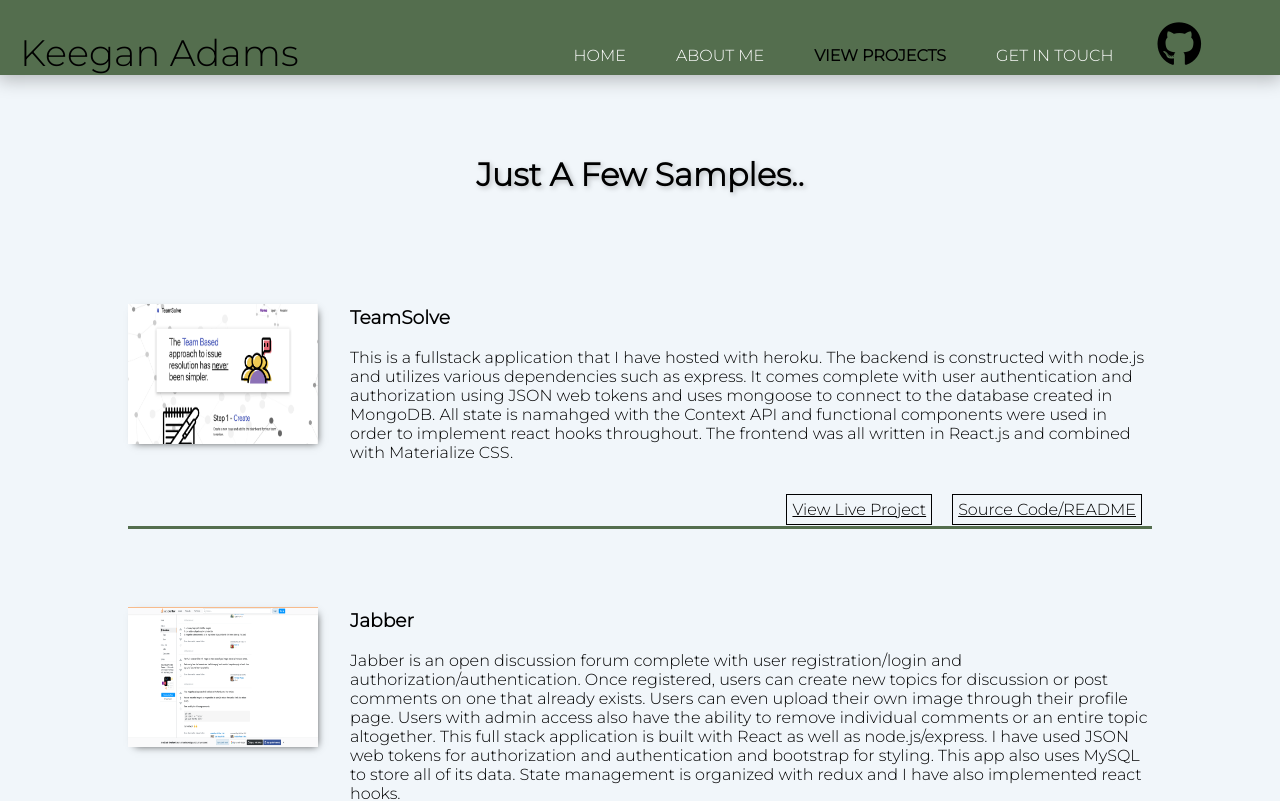
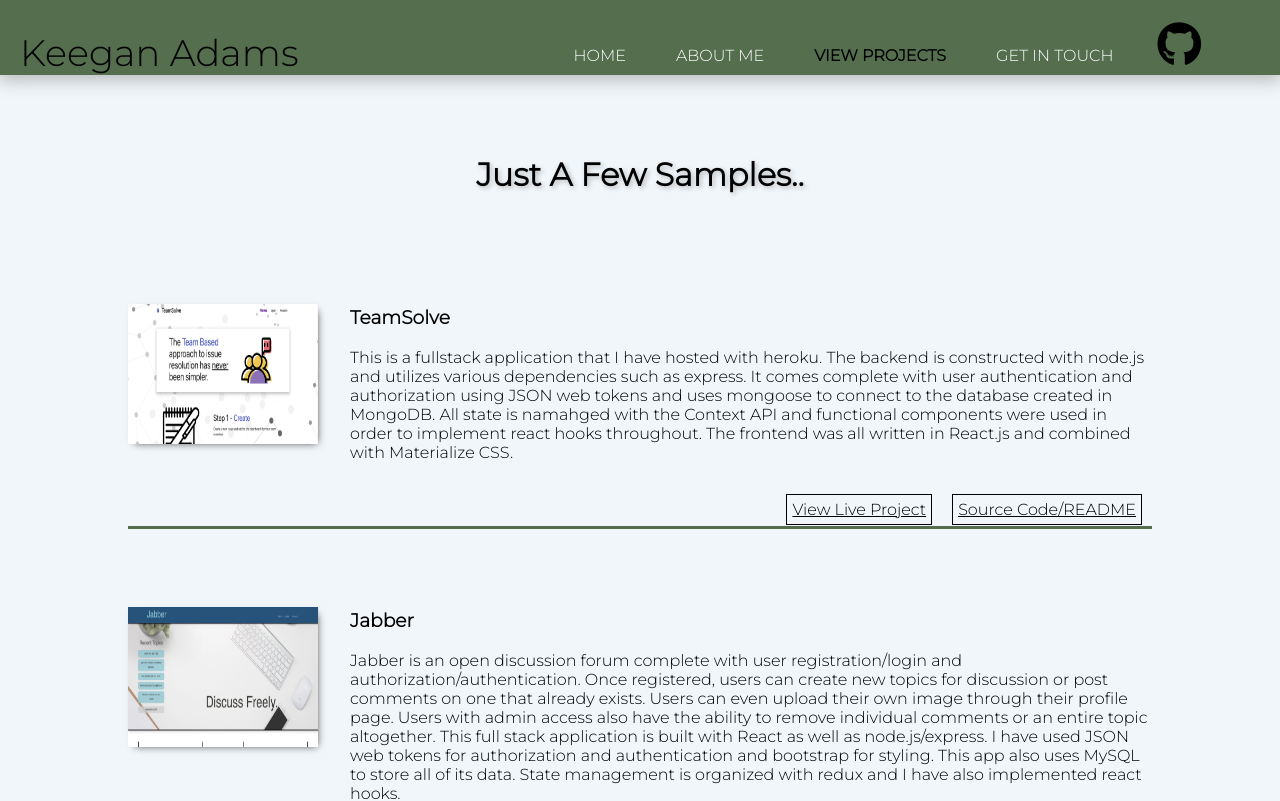
Before and after one commit to KeeganA217/portfolio-project, a React (Create React App) app: page /projects in a window 1280 px wide. Shown: the top 801 px of the page. Built offline with nearby package versions, Linux system fonts and the light colour scheme.

Commit message:
image fix

```diff
--- a/src/components/pages/projects.js
+++ b/src/components/pages/projects.js
@@ -102,7 +102,11 @@ const Projects = () => {
       </section>
       <section className="project project-b">
         <div className="project-left">
-          <img src="/images/test.png" alt="Jabber" className="project-image" />
+          <img
+            src="/images/jabber-forum.png"
+            alt="Jabber"
+            className="project-image"
+          />
         </div>
         <div className="project-right">
           <p>
```
Also changed, not shown: public/images/jabber-forum.png (renamed from public/images/Jabber.png), public/images/test.png (deleted).
